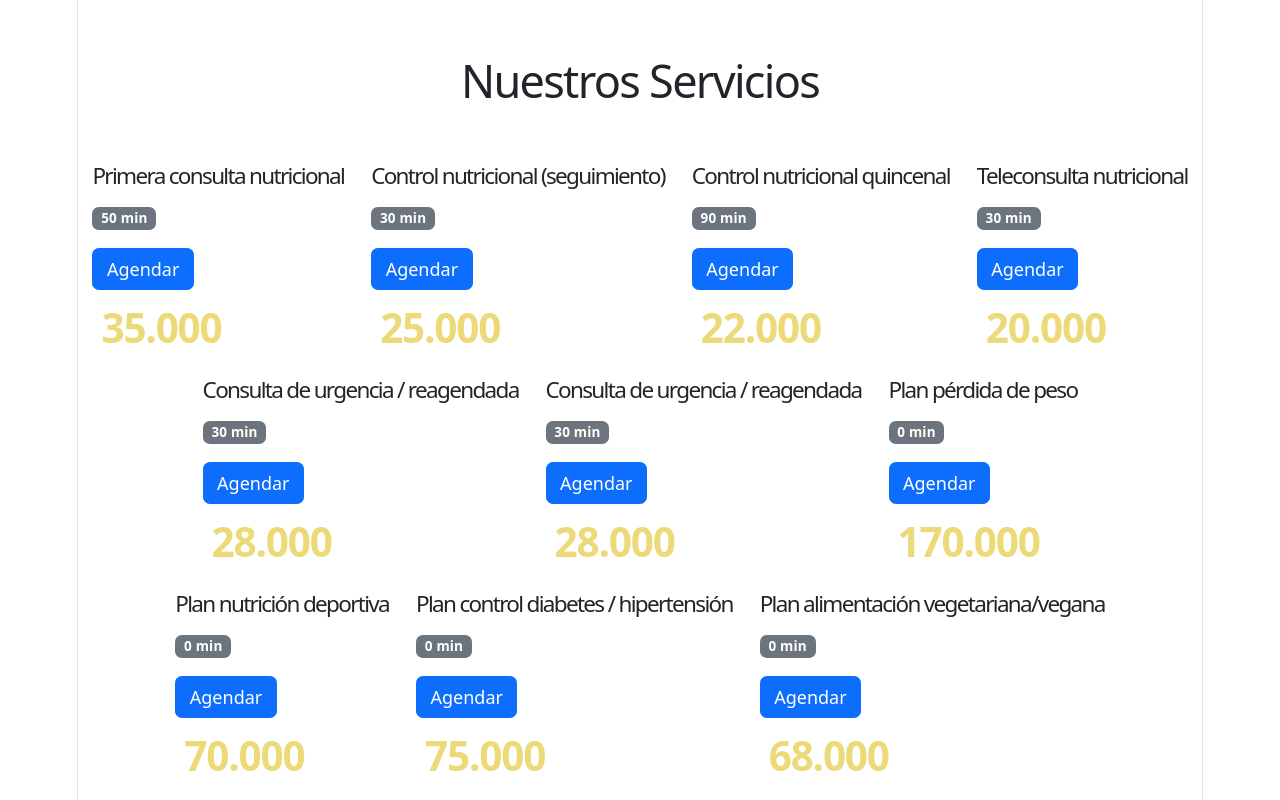
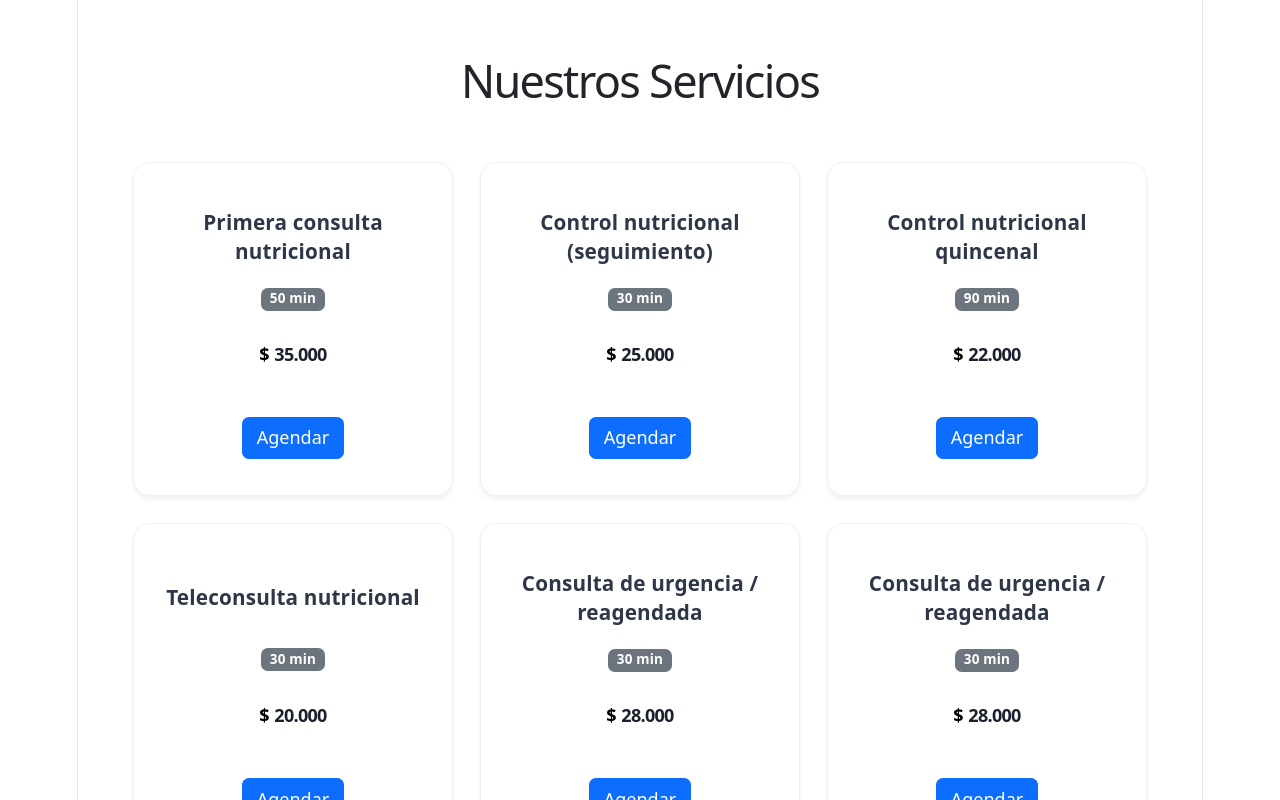
Before and after one commit to isii-iq/NutriVida, a React (Vite) app: page /servicios in a window 1280 px wide. Shown: the top 800 px of the page. Built offline with nearby package versions, Linux system fonts and the light colour scheme.

Commit message:
css servicios

```diff
--- a/src/App.css
+++ b/src/App.css
@@ -184,23 +184,86 @@
 }
 
 
+.tarjeta-servicio {
+  display: flex;
+  flex-direction: column;
+  align-items: center;
+  text-align: center;
+  gap: 1.2rem;
+  padding: 2.5rem 1.5rem 2rem 1.5rem;
+  background-color: #ffffff;
+  border: 1px solid #f0f0f0;
+  border-radius: 16px;
+  box-shadow: 0 4px 6px -1px rgba(0, 0, 0, 0.05), 0 2px 4px -1px rgba(0, 0, 0, 0.03);
+  width: 320px;
+  transition: all 0.3s ease;
+  position: relative;
+  overflow: hidden;
+}
+
+
+.tarjeta-servicio::before {
+  content: "";
+  position: absolute;
+  top: 0;
+  left: 0;
+  width: 100%;
+  height: 4px;
+  background-color: #2b6cb0;
+  opacity: 0;
+  transition: opacity 0.3s ease;
+}
+
+.tarjeta-servicio:hover {
+  transform: translateY(-6px);
+  box-shadow: 0 12px 20px -3px rgba(0, 0, 0, 0.1);
+  border-color: #e2e8f0;
+}
+
+.tarjeta-servicio:hover::before {
+  opacity: 1;
+}
+
+.tarjeta-titulo {
+  margin: 0;
+  font-size: 1.15rem;
+  font-weight: 600;
+  color: #2d3748;
+  line-height: 1.4;
+  min-height: 3.2rem;
+  display: flex;
+  align-items: center;
+  justify-content: center;
+}
+
 .precio {
   display: inline-flex;
-  align-items: baseline;
-  gap: 0.50rem;
+ align-items: baseline;
+  justify-content: center;
+  gap: 0.25rem;
   font-family: system-ui, -apple-system, sans-serif;
-  color: #ebda77;
+  color: #4a5568;
+  margin: 0.5rem 0;
+}
+
+
+
+.precio-valor {
+  font-size: 1rem;
+  font-weight: 700;
+  line-height: 1;
+  letter-spacing: -0.04em;
+  color: #1a202c;
 }
 
 .precio-simbolo {
   font-size: 1rem;
   font-weight: 600;
-  color: #e2d349;
+  margin-top: 0;
+  color: #000000;
 }
-
-.precio-valor {
-  font-size: 2.25rem;
-  font-weight: 800;
-  line-height: 1;
-  letter-spacing: -0.03em;
+.tarjeta-contenedor-boton {
+  width: 100%;
+  margin-top: auto;
+  padding-top: 1rem;
 }
--- a/src/components/atoms/Precio.jsx
+++ b/src/components/atoms/Precio.jsx
@@ -4,7 +4,7 @@ import "../../App.css";
 function Precio(props) {
   return (
     <div className="precio">
-      <span className="precio-simbolo">{props.moneda}</span>
+      <span className="precio-simbolo">{props.moneda}$</span>
       <span className="precio-valor">{props.valor}</span>
 
     </div>
--- a/src/components/molecules/TarjetaServicio.jsx
+++ b/src/components/molecules/TarjetaServicio.jsx
@@ -1,19 +1,24 @@
 import EtiquetaDuracion from "../atoms/EtiquetaDuracion";
 import Boton from "../atoms/Boton";
 import Precio from"../atoms/Precio";
+import "../../App.css";
 
 
-function TarjetaServicio({ titulo,duracion, textoBoton, valor}) {
+function TarjetaServicio({ titulo,duracion, textoBoton, valor, moneda }) {
   return (
-    <div className="d-flex flex-column align-items-start gap-3">
 
-      <h1 className="m-0 fs-5">{titulo}</h1>
+    <div className="tarjeta-servicio">
+      <h3 className="tarjeta-titulo">{titulo}</h3>
+
       <EtiquetaDuracion duracion={duracion} />
+      <Precio valor={valor} moneda={moneda} />
 
-      <Boton texto={textoBoton} />
-     <Precio valor={valor} />
+      <div className="tarjeta-contenedor-boton">
+        <Boton texto={textoBoton} />
+      </div>
     </div>
   );
 }
 
+
 export default TarjetaServicio;
```
